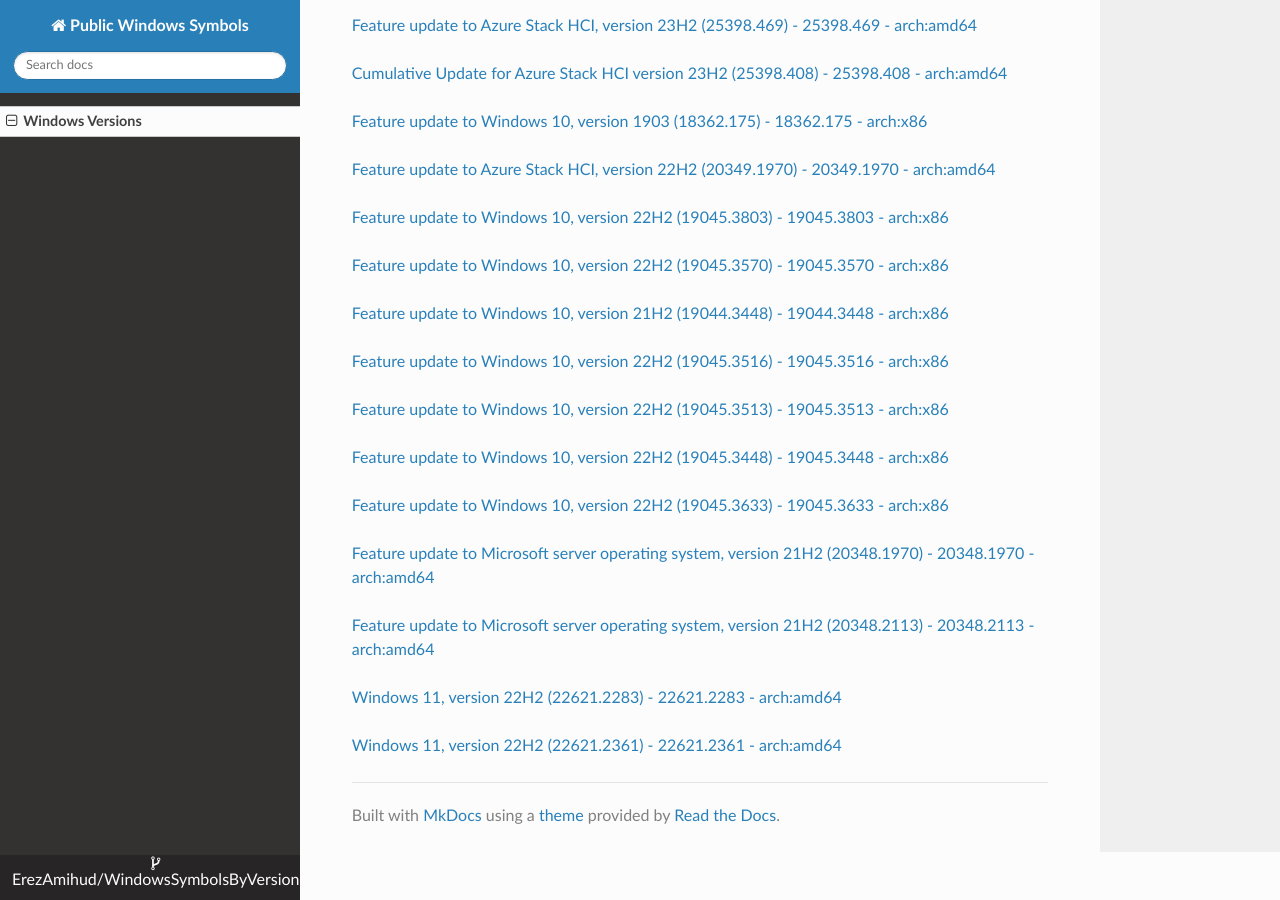
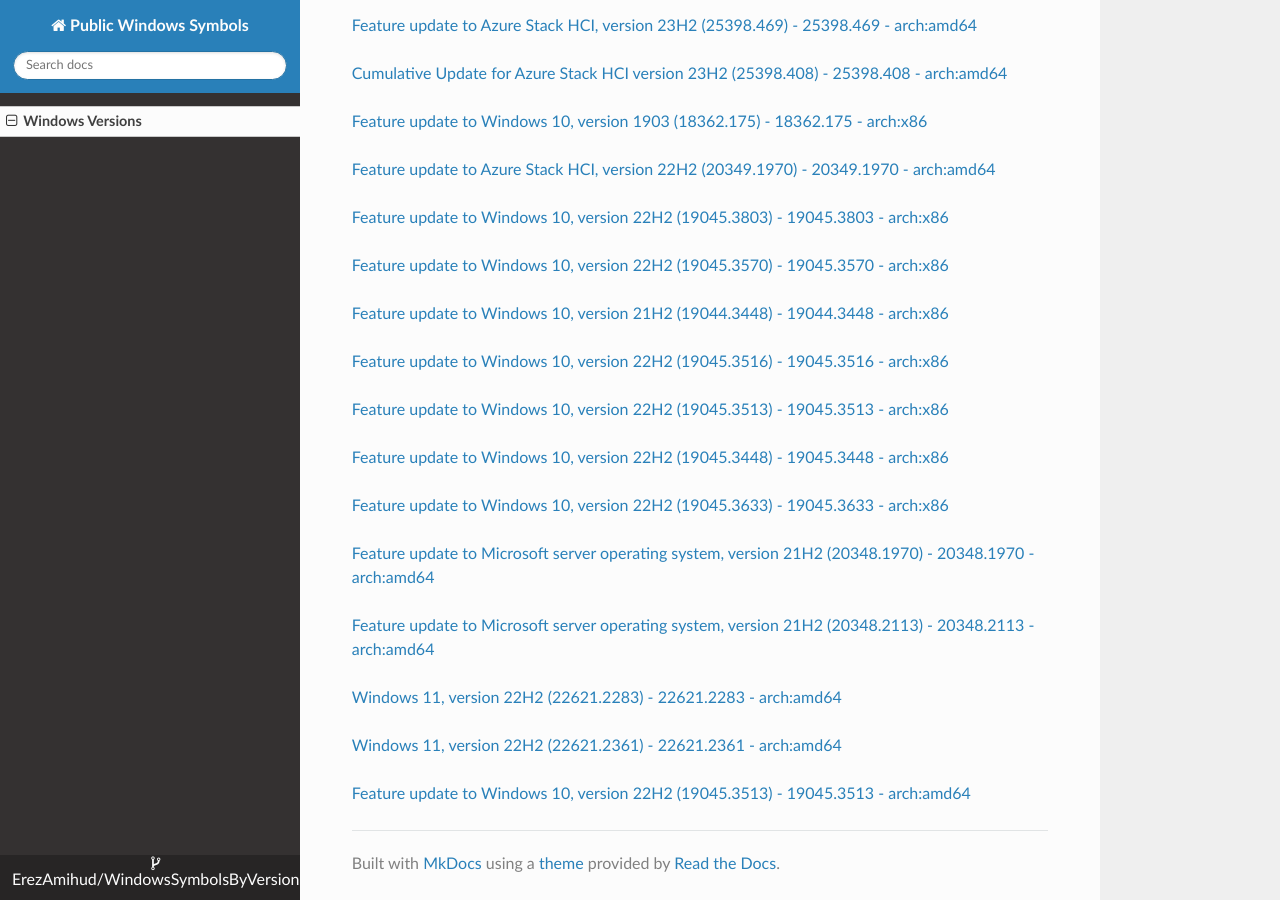
Before and after one commit to ErezAmihud/WindowsSymbolsByVersion, an MkDocs documentation site: the page built from docs/index.md, in a window 1280 px wide and 900 px high, scrolled down 24293 px. Built offline with MkDocs 1.6.1, drawn with Linux system fonts in a browser that asks for light colours; nearby versions of some CDN libraries.

Commit message:
Automated commit, add manifest for 5dea5950-ac3a-41c6-ae18-be310050c123

```diff
--- a/docs/index.md
+++ b/docs/index.md
@@ -1372,3 +1372,6 @@
 
 
 [Windows 11, version 22H2 (22621.2361) - 22621.2361 - arch:amd64](https://github.com/ErezAmihud/WindowsSymbolsByVersion/blob/main/manifests/cc66a258-d0cf-4621-8d71-835e63d59ebc.manifest)
+
+
+[Feature update to Windows 10, version 22H2 (19045.3513) - 19045.3513 - arch:amd64](https://github.com/ErezAmihud/WindowsSymbolsByVersion/blob/main/manifests/5dea5950-ac3a-41c6-ae18-be310050c123.manifest)
```
Also changed, not shown: process_builds.json (+1 -1 lines), 1 other file.
